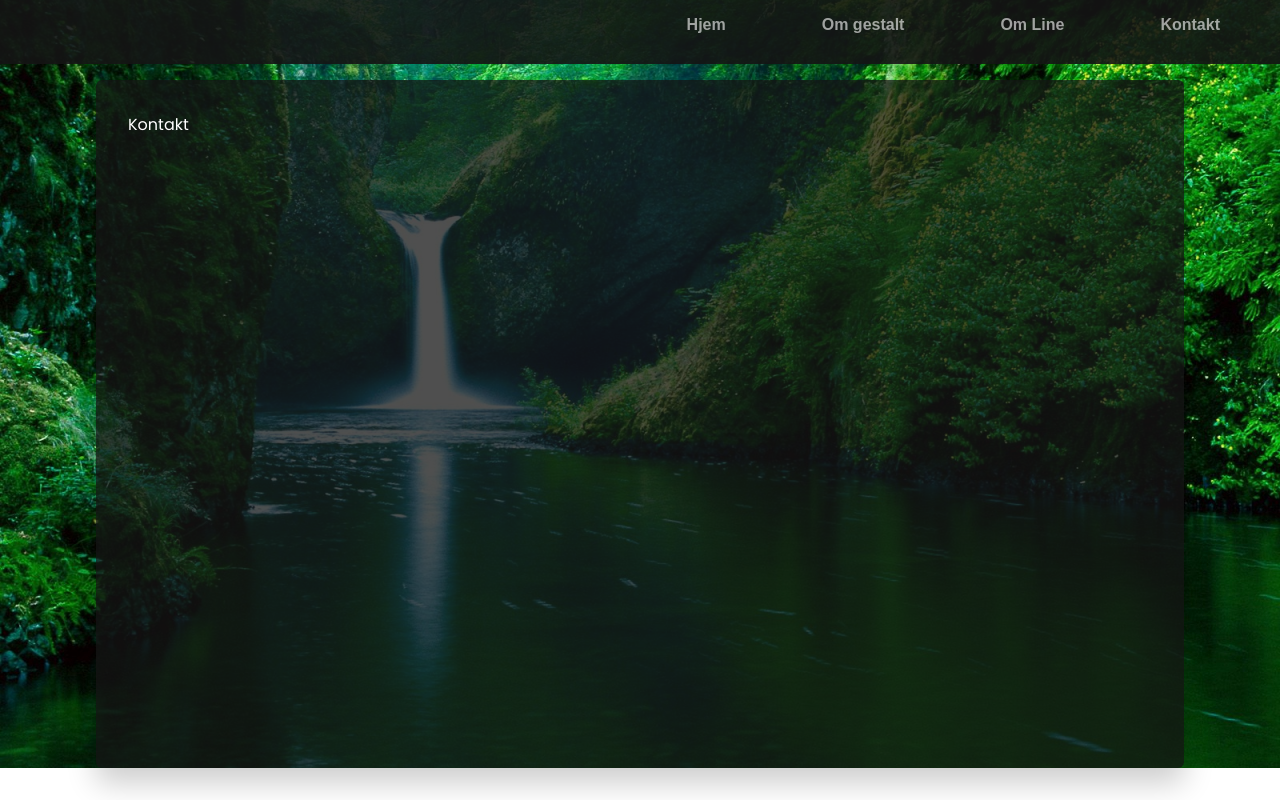
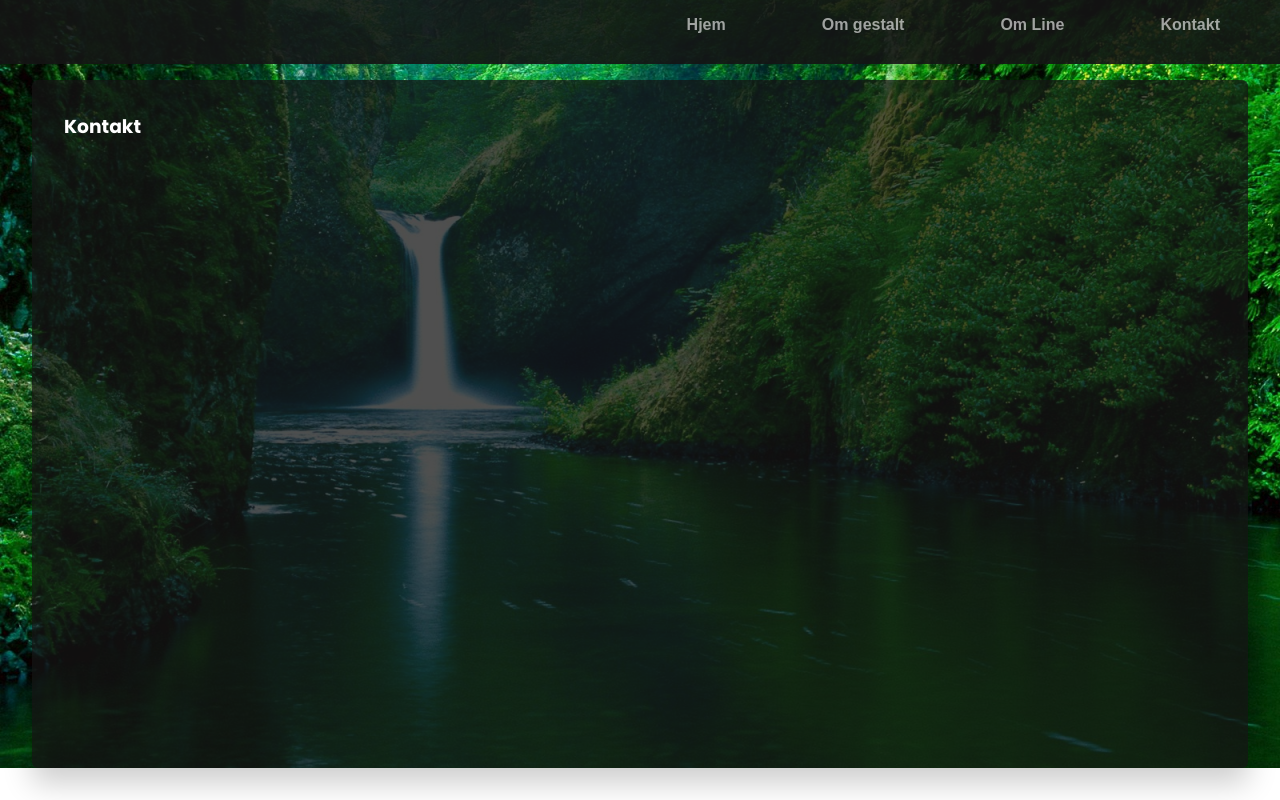
Before and after one commit to hermanro77/linepsyk-website, a React (Create React App) app: page /kontakt in a window 1280 px wide. Built offline with nearby package versions, Linux system fonts and the light colour scheme.

Commit message:
scrollable container

```diff
--- a/src/commons/StyledComponents.jsx
+++ b/src/commons/StyledComponents.jsx
@@ -18,6 +18,7 @@ export const StyledContainer = styled.div`
   background-color: #21C58B;
   min-height: calc(90vh - 6rem);
   max-height: calc(90vh - 6rem);
+  width: 100vh;
   min-width: calc(95% - 12rem);
   max-width: calc(95% - 12rem);
   background-color: rgba(20, 20, 20, 0.75);
@@ -26,17 +27,19 @@ export const StyledContainer = styled.div`
   position: relative;
   margin-left: 5rem;
   margin-right: auto;
+  overflow: auto;
 
   @media screen and (max-width: 1400px) {
     min-height: calc(94vh - 4rem);
-    max-height: calc(94vh - 4rem);
-    min-width: calc(85%);
-    max-width: calc(85%);
+    min-width: calc(95%);
+    max-width: calc(95%);
     margin: auto;
     margin-top: 5rem;
+    overflow: auto;
   }
 
   @media screen and (max-width: 600px) {
     padding: 1.5rem;
+    overflow: auto;
   }
 `;
--- a/src/components/AboutGestalt/AboutGestalt.jsx
+++ b/src/components/AboutGestalt/AboutGestalt.jsx
@@ -5,7 +5,7 @@ const AboutGestalt = () => {
   return (
     <StyledOuter>
       <StyledContainer className="animated fadeIn">
-        <text style={{color: "white"}}>Gestalt</text>
+        <h3 style={{color: "white"}}>Gestalt</h3>
       </StyledContainer>
     </StyledOuter>
   );
--- a/src/components/AboutLine/AboutLine.jsx
+++ b/src/components/AboutLine/AboutLine.jsx
@@ -5,7 +5,7 @@ const AboutLine = () => {
   return (
     <StyledOuter>
       <StyledContainer className="animated fadeIn">
-        <text style={{color: "white"}}>Hello my name is Line</text>
+        <h3 style={{color: "white"}}>Hello my name is Line</h3>
       </StyledContainer>
     </StyledOuter>
   );
--- a/src/components/Contact/Contact.jsx
+++ b/src/components/Contact/Contact.jsx
@@ -5,7 +5,7 @@ const Contact = () => {
   return (
     <StyledOuter>
       <StyledContainer className="animated fadeIn">
-        <text style={{color: "white"}}>Kontakt</text>
+        <h3 style={{color: "white"}}>Kontakt</h3>
       </StyledContainer>
     </StyledOuter>
   );
```
Also changed, not shown: src/components/Navbar/NavbarButton.jsx (line endings or trailing spaces).
